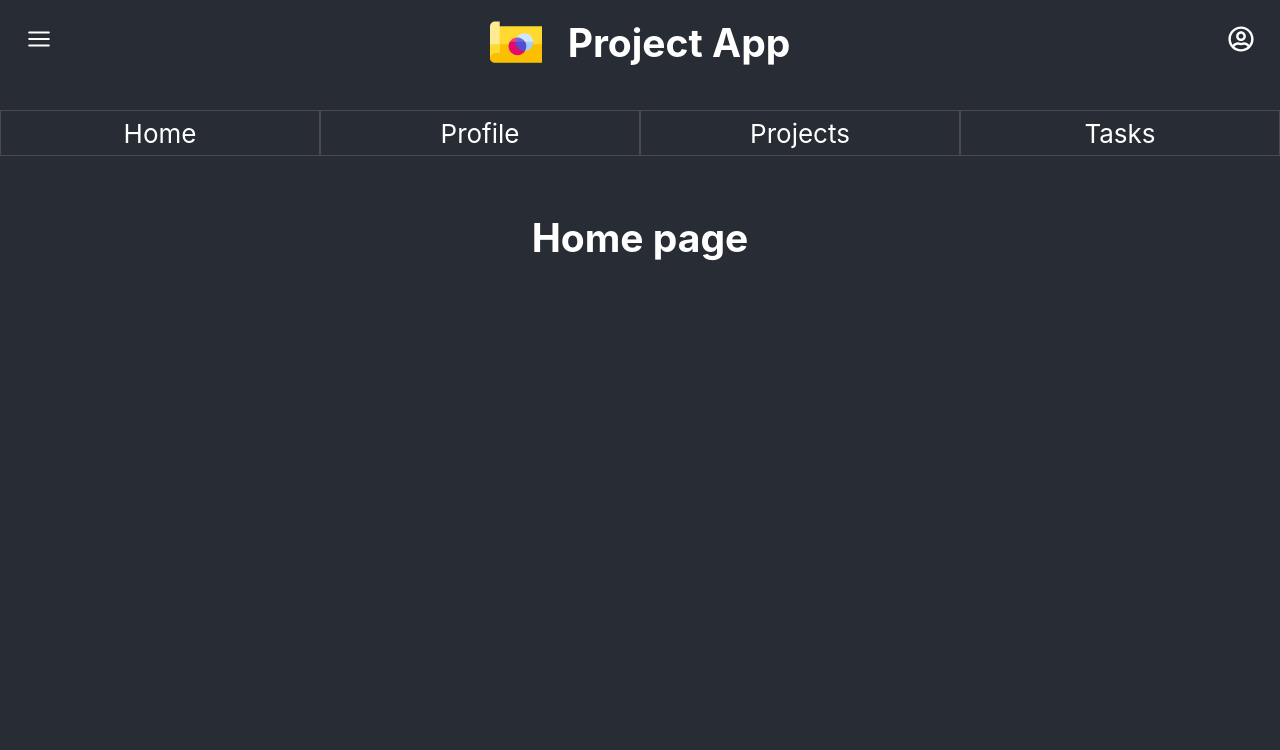
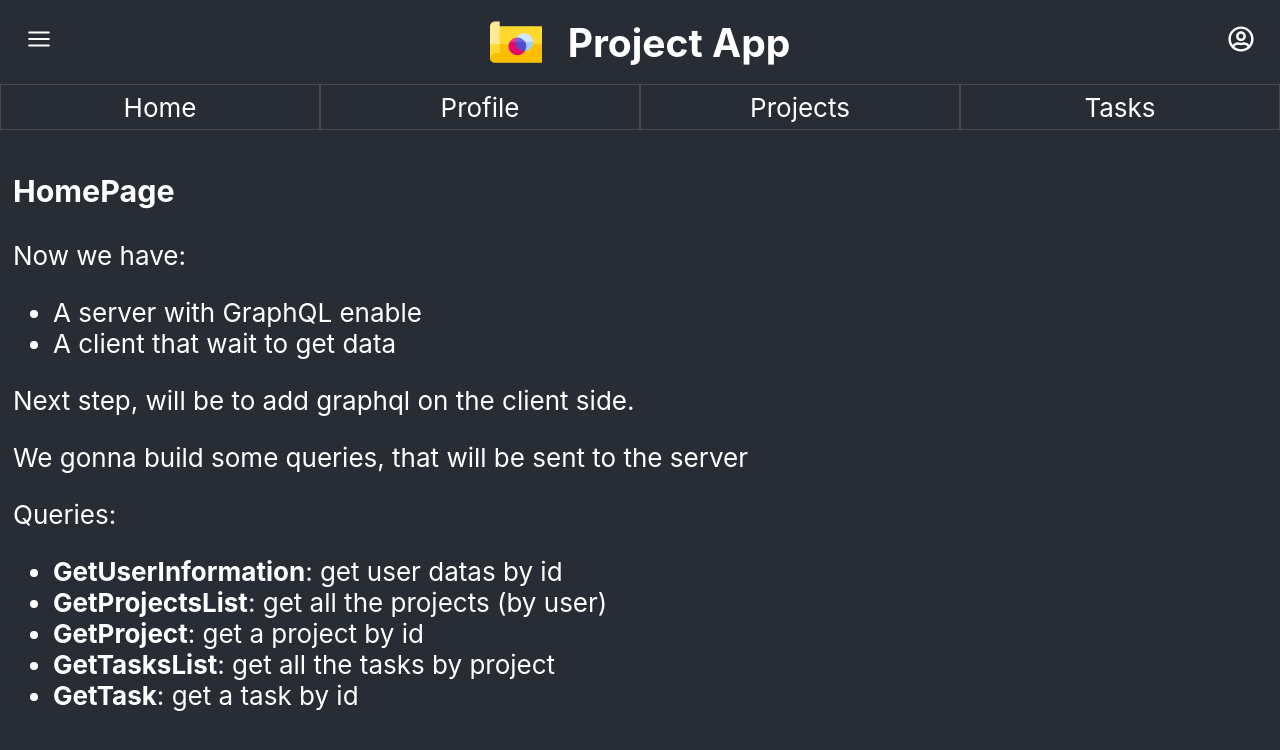
Before and after one commit to sychagneux/Cour-LP-Transverse-Client, a React (Create React App) app in the folder my-app/: page /home in a window 1280 px wide. Shown: the top 750 px of the page. Built offline with nearby package versions, Linux system fonts and the light colour scheme.

Commit message:
client-4-graphql

```diff
--- a/my-app/src/App.js
+++ b/my-app/src/App.js
@@ -9,27 +9,13 @@ import TaskDetail from "./component/task/TaskDetail";
 import ProjectList from "./component/project/ProjectList";
 import ProjectDetail from "./component/project/ProjectDetail";
 import Header from "./component/common/Header";
+import Navbar from "./component/common/Navbar";
 
 function App() {
   return (
     <div className="App">
     <Header />
-      <nav>
-        <ul className="nav-list">
-          <li>
-            <Link to="/home">Home</Link>
-          </li>
-          <li>
-            <Link to="/me">Profile</Link>
-          </li>
-          <li>
-            <Link to="/projects">Projects</Link>
-          </li>
-          <li>
-            <Link to="/tasks">Tasks</Link>
-          </li>
-        </ul>
-      </nav>
+      <Navbar/>
       <Switch>
         <Route path="/home">
           <HomePage />
--- a/my-app/src/component/common/Header.js
+++ b/my-app/src/component/common/Header.js
@@ -2,13 +2,29 @@ import React, { Component } from "react";
 import logo from "../../project.svg";
 import { FiMenu } from "react-icons/fi";
 import { FaRegUserCircle } from "react-icons/fa";
+import { Link } from "react-router-dom";
 
 class HomePage extends React.Component {
+  constructor(props) {
+    super(props);
+    this.state={
+      navbarOpen: false
+    }
+
+    this.toggleNavbar.bind(this);
+  }
+
+  toggleNavbar(){
+    this.setState({
+      navbarOpen: !this.state.navbarOpen
+    })
+  }
 
   render() {
+    console.log(this.state)
     return (
       <div className="header">
-        <div>
+        <div onClick={() => this.toggleNavbar()}>
           <FiMenu className="navbar-icon" />
         </div>
         <div className="title-with-logo">
@@ -18,6 +34,25 @@ class HomePage extends React.Component {
         <div>
           <FaRegUserCircle className="navbar-icon" />
         </div>
+        { this.state.navbarOpen && <div className="sidebar">
+          <h2>
+            Project APP
+          </h2>
+          <ul className="sidebar-list">
+          <li>
+            <Link  onClick={() => this.toggleNavbar()} to="/home">Home</Link>
+          </li>
+          <li>
+            <Link  onClick={() => this.toggleNavbar()} to="/me">Profile</Link>
+          </li>
+          <li>
+            <Link  onClick={() => this.toggleNavbar()} to="/projects">Projects</Link>
+          </li>
+          <li>
+            <Link  onClick={() => this.toggleNavbar()} to="/tasks">Tasks</Link>
+          </li>
+        </ul>
+          </div>}
       </div>
     );
   }
--- a/my-app/src/component/common/Home.js
+++ b/my-app/src/component/common/Home.js
@@ -1,9 +1,28 @@
-import React, { Component } from 'react';
+import React, { Component } from "react";
 
 class HomePage extends Component {
-    render() {
-      return <h2>Home page</h2>;
-    }
+  render() {
+    return (
+      <div className="container">
+        <h3>HomePage</h3>
+        <p>Now we have:</p>
+        <ul>
+          <li>A server with GraphQL enable</li>
+          <li>A client that wait to get data</li>
+        </ul>
+        <p>Next step, will be to add graphql on the client side.</p>
+        <p>We gonna build some queries, that will be sent to the server</p>
+        <p>Queries:</p>
+        <ul>
+          <li><strong>GetUserInformation</strong>: get user datas by id</li>
+          <li><strong>GetProjectsList</strong>: get all the projects (by user)</li>
+          <li><strong>GetProject</strong>: get a project by id</li>
+          <li><strong>GetTasksList</strong>: get all the tasks by project</li>
+          <li><strong>GetTask</strong>: get a task by id</li>
+        </ul>
+      </div>
+    );
+  }
 }
 
 export default HomePage;
--- /dev/null
+++ b/my-app/src/component/common/Navbar.js
@@ -0,0 +1,31 @@
+import React, { Component } from "react";
+import logo from "../../project.svg";
+import { FiMenu } from "react-icons/fi";
+import { FaRegUserCircle } from "react-icons/fa";
+import { Link } from "react-router-dom";
+
+class Navbar extends React.Component {
+
+  render() {
+    return (
+      <nav>
+        <ul className="nav-list">
+          <li>
+            <Link to="/home">Home</Link>
+          </li>
+          <li>
+            <Link to="/me">Profile</Link>
+          </li>
+          <li>
+            <Link to="/projects">Projects</Link>
+          </li>
+          <li>
+            <Link to="/tasks">Tasks</Link>
+          </li>
+        </ul>
+      </nav>
+    );
+  }
+}
+
+export default Navbar;
--- a/my-app/src/style/App.css
+++ b/my-app/src/style/App.css
@@ -12,7 +12,6 @@ body{
 
 .App {
   flex: 1;
-  text-align: center;
 }
 
 .App-logo {
@@ -61,6 +60,20 @@ body{
   display: flex;
   justify-content: space-around;
   padding: 0;
+  margin: 0;
+  text-align: center;
+}
+
+.sidebar-list{
+  list-style: none;
+  display: flex;
+  flex-direction: column;
+  justify-content: space-around;
+  padding: 0;
+  margin: 0;
+}
+.sidebar-list li{
+  padding: .5em;
 }
 
 .nav-list li{
@@ -68,3 +81,17 @@ body{
   flex: 1 1;
   border: 1px solid #494949;
 }
+
+.container{
+  padding: .5em;
+}
+
+.sidebar{
+  position: absolute;
+  left: 0;
+  top: 0;
+  bottom: 0;
+  right: 4em;
+  padding: 1em;
+  background: #494949;
+}
```
